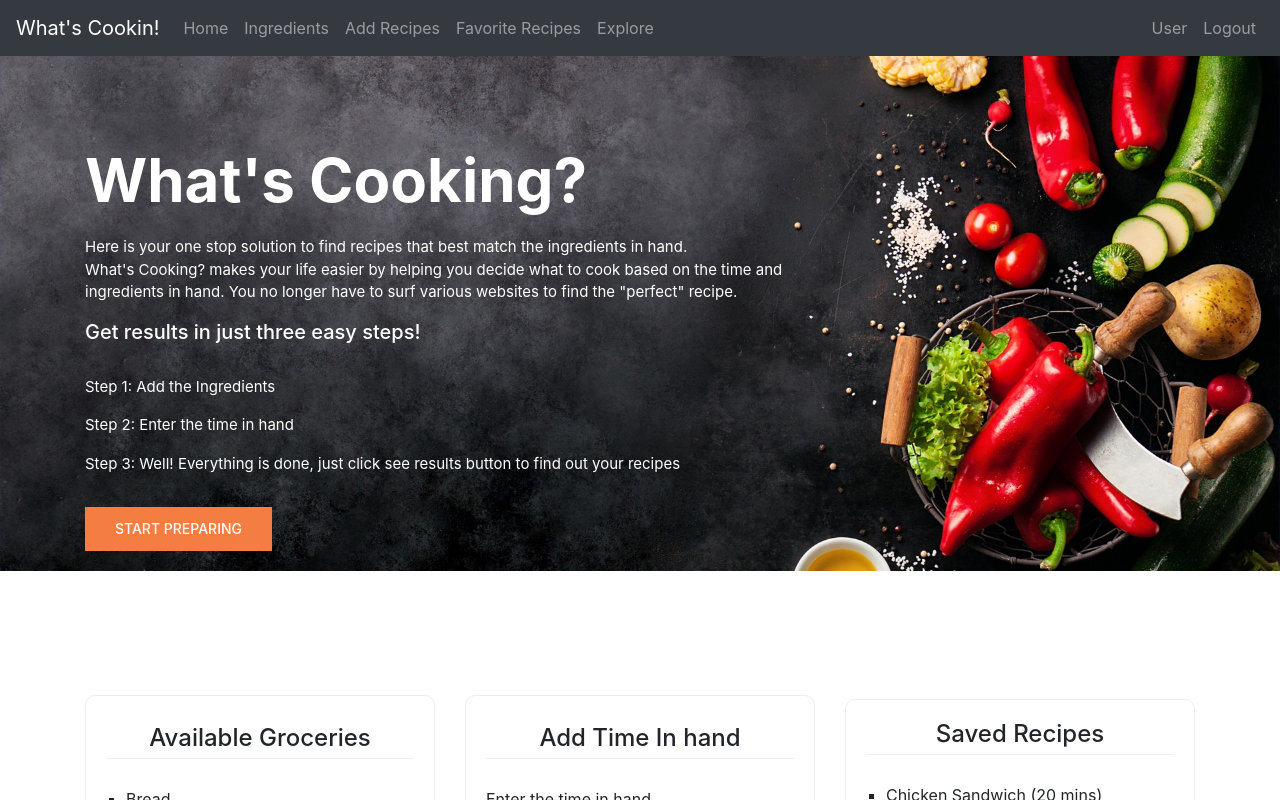
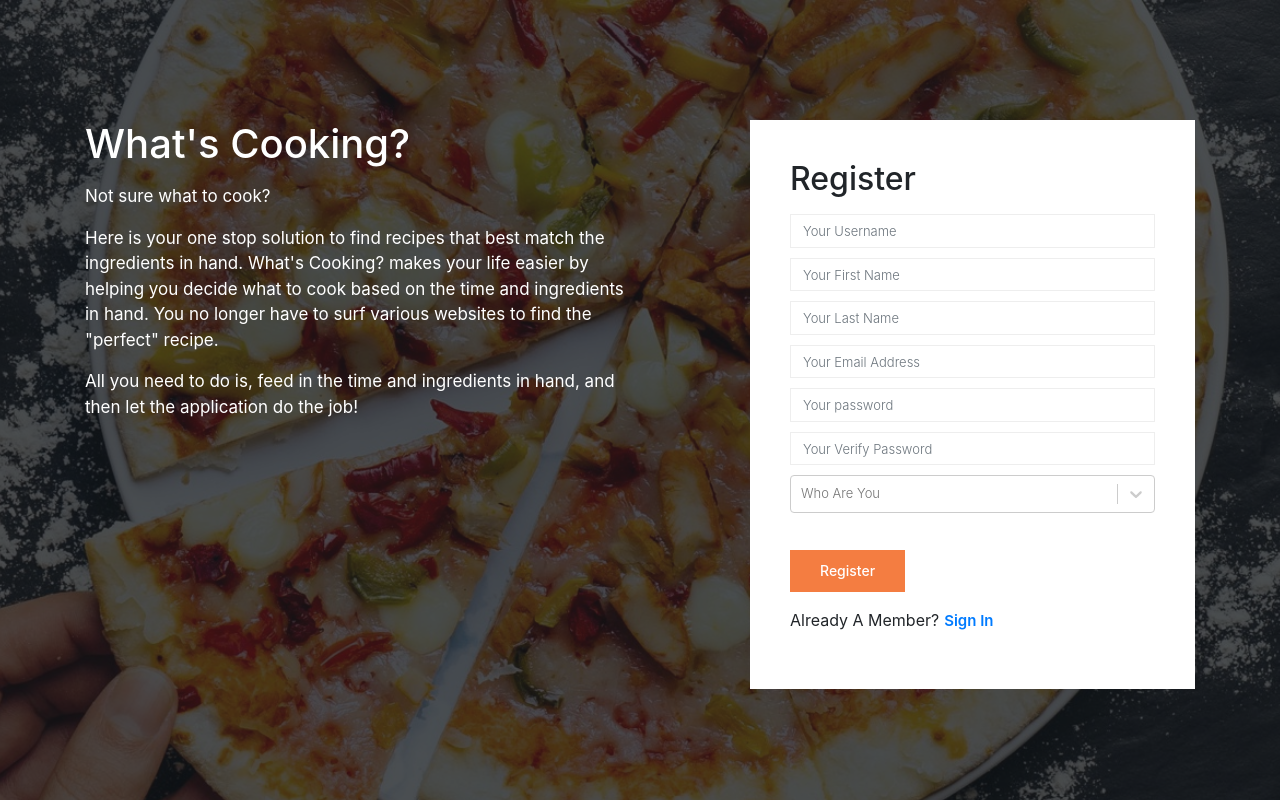
Before and after one commit to RonnJacob/whats-cooking, a React (Create React App) app: page /home in a window 1280 px wide. Shown: the top 800 px of the page. Built offline with nearby package versions, Linux system fonts and the light colour scheme.

Commit message:
Registration without validation for regular users

```diff
--- a/package.json
+++ b/package.json
@@ -4,12 +4,16 @@
   "private": true,
   "dependencies": {
     "bootstrap": "^4.3.1",
+    "chroma-js": "^2.0.3",
+    "emotion": "^10.0.9",
+    "font-awesome.css": "^4.7.2",
     "jquery": "^3.4.0",
     "react": "^16.8.6",
     "react-bootstrap": "^1.0.0-beta.8",
     "react-dom": "^16.8.6",
     "react-router-dom": "^5.0.0",
-    "react-scripts": "2.1.8"
+    "react-scripts": "2.1.8",
+    "react-select": "^2.4.3"
   },
   "scripts": {
     "start": "react-scripts start",
--- a/src/assets/css/main.css
+++ b/src/assets/css/main.css
@@ -2539,7 +2539,7 @@ body.mobile-nav-active #mobile-nav-toggle {
   background: #fff;
   padding: 40px 40px;
 }
-.reservation-area .reservation-right .form-wrap .form-control {
+.reservation-area . .form-wrap .form-control {
   border-radius: 0px;
   margin-bottom: 10px;
   border-color: #eeeeee;
--- a/src/containers/LandingPage.js
+++ b/src/containers/LandingPage.js
@@ -1,20 +1,33 @@
 import React, {Component} from 'react'
 import {BrowserRouter as Router, Route, Link} from "react-router-dom";
 import HomePage from "./HomePage/HomePage";
+import RegisterPage from "./RegisterPage/RegisterPage";
 
 
 class LandingPage extends Component{
     constructor(props){
         super(props);
     }
+
+    goToHome = () =>
+        window.location.href = '../home';
+    goToRegister= () =>
+        window.location.href = '../register';
+
     render(){
 
         return (
             <div>
                 <Router>
                     <div>
-                        <Link to="/home">Go To Home Page</Link>
+                        <a onClick={this.goToHome}>asd</a>
+                        <a onClick={this.goToRegister}>asd</a>
+                        {/*<Link to="/home">Go To Home Page</Link>*/}
+                        {/*<Link to="/register">Go To Registration Page</Link>*/}
                         <Route path='/home' component={HomePage}/>
+                        <Route path="/register"
+                               exact component={RegisterPage}>
+                        </Route>
                     </div>
                 </Router>
             </div>
--- a/src/containers/RegisterPage/RegisterPage.css
+++ b/src/containers/RegisterPage/RegisterPage.css
@@ -1,3 +1,6 @@
+#register-page{
+    height:100%;
+}
 .reservation-area {
     background: url(../../assets/img/reservation-bg.jpg) no-repeat center/cover;
 }
@@ -62,9 +65,14 @@
 
 .section-gap {
     padding: 120px 0;
+    /*height:100%;*/
 }
 
 
 .intro-text {
     font-size: 17px;
 }
+
+.Select-placeholder {
+    font-size: smaller;
+}
--- a/src/containers/RegisterPage/RegisterPage.js
+++ b/src/containers/RegisterPage/RegisterPage.js
@@ -1,14 +1,85 @@
 import React from 'react'
-import '../../node_modules/font-awesome/css/font-awesome.css'
-import '../../node_modules/bootstrap/dist/css/bootstrap.css'
+import '../../../node_modules/font-awesome.css'
+import '../../../node_modules/bootstrap/dist/css/bootstrap.css'
 import './RegisterPage.css'
+import '../../assets/css/main.css'
+import Select from 'react-select'
+import RegularUserServices from '../../services/RegularUserServices'
+
+const options = [
+    { value: 'REGULAR', label: 'Foodie' },
+    { value: 'CHEF', label: 'Chef' },
+    { value: 'NUTRITIONIST', label: 'Nutritionist' }
+];
+
+const customStyles = {
+
+
+    option: (provided, state) => ({
+        ...provided,
+        color: '#686868',
+        fontSize: '13px',
+        fontWeight: '300',
+    }),
+    container: (provided, state) => ({
+        ...provided,
+        marginBottom: '17'
+    }),
+    placeholder: (provided, state) => ({
+        ...provided,
+        color: '#747474',
+        fontSize: '13px',
+        fontWeight: '300',
+    }),
+
+    valueContainer: (provided, state) => ({
+        ...provided,
+        color: '#747474',
+        fontSize: '13px',
+        fontWeight: '300',
+    }),
+
+};
+
 class RegisterPage extends React.Component{
     constructor(props){
         super(props);
+        this.state = {
+            selectedRole: null,
+            error: null,
+            user: {}
+        }
+        this.regularUserServices = new RegularUserServices();
     }
+
+
+    handleChange = (selectedRole) => {
+        this.setState({ selectedRole });
+    };
+
+    registerUser = () => {
+        this.state.user['username'] = document.getElementById('register_username').value;
+        this.state.user['firstName'] = document.getElementById('register_firstname').value;
+        this.state.user['lastName'] = document.getElementById('register_lastname').value;
+        this.state.user['password'] = document.getElementById('register_password').value;
+        this.state.user['password'] = document.getElementById('register_verify_password').value;
+        this.state.user['role'] = this.state.selectedRole ? this.state.selectedRole.value : 'no';
+        if(this.state.user['role']=== 'CHEF'){
+            this.state.user['blogPost'] = document.getElementById('register_chefblog').value;
+        }
+        if(this.state.user['role']==='NUTRITIONIST'){
+            this.state.user['nutritionist'] = document.getElementById('register_nutritionistsite').value;
+        }
+        if(this.state.user['role']==='REGULAR'){
+            this.regularUserServices.registerRegularUser(this.state.user);
+        }
+
+    };
+
     render(){
+        const { selectedOption } = this.state;
         return(
-            <div>
+            <div id="register-page">
                 <section className="reservation-area section-gap relative">
                     <div className="overlay overlay-bg">
                     </div>
@@ -33,37 +104,81 @@ class RegisterPage extends React.Component{
                             <div className="col-lg-5 reservation-right">
                                 <form className="form-wrap">
                                     <h2 className="mb-3">Register</h2>
+                                    {this.state.error!=null && <p>Error: {this.state.error}</p>}
                                     <input type="text" className="form-control"
                                            placeholder="Your Username"
                                            required
                                            id="register_username"
-                                           onFocus="this.placeholder = ''" onBlur="this.placeholder = 'Your Username'">
+                                           onFocus={()=>{this.placeholder = ''}} onBlur={()=>{this.placeholder = 'Your Username'}}>
+                                    </input>
+                                    <input type="text" className="form-control"
+                                           placeholder="Your First Name"
+                                           required
+                                           id="register_firstname"
+                                           onFocus={()=>this.placeholder = ''} onBlur={()=>this.placeholder = 'Your First Name'}>
+                                    </input>
+                                    <input type="text" className="form-control"
+                                           placeholder="Your Last Name"
+                                           required
+                                           id="register_lastname"
+                                           onFocus={()=>this.placeholder = ''} onBlur={()=>this.placeholder = 'Your Last Name'}>
                                     </input>
 
                                     <input type="email" className="form-control"
                                            placeholder="Your Email Address"
-                                           onFocus="this.placeholder = ''"
+                                           onFocus={()=>this.placeholder = ''}
                                            id="register_email"
-                                           onBlur="this.placeholder = 'Your Email Address'">
+                                           onBlur={()=>this.placeholder = 'Your Email Address'}>
                                     </input>
 
                                     <input type="password" className="form-control"
                                            placeholder="Your password"
                                            id="register_password"
-                                           onFocus="this.placeholder = ''"
-                                           onBlur="this.placeholder = 'Your password'">
+                                           onFocus={()=>this.placeholder = ''}
+                                           onBlur={()=>this.placeholder = 'Your password'}>
                                     </input>
 
                                     <input type="password"
                                            className="form-control"
                                            placeholder="Your Verify Password"
                                            id="register_verify_password"
-                                           onFocus="this.placeholder = ''"
-                                           onBlur="this.placeholder = 'Your Verify Password'">
+                                           onFocus={()=>this.placeholder = ''}
+                                           onBlur={()=>this.placeholder = 'Your Verify Password'}>
                                     </input>
 
-                                    <a className="primary-btn text-uppercase mt-20" style="color: white"
-                                       id="sign_up">Register
+                                    <Select
+                                        placeholder={'Who Are You'}
+                                        styles={customStyles}
+                                        value={selectedOption}
+                                        onChange={this.handleChange}
+                                        options={options}
+                                    />
+
+                                    {
+                                        this.state.selectedRole != null && this.state.selectedRole.value==='chef'
+                                        &&
+                                        <input type="text" className="form-control"
+                                               placeholder="Your Blog Page"
+                                               required
+                                               id="register_chefblog"
+                                               onFocus={()=>{this.placeholder = ''}}
+                                               onBlur={()=>{this.placeholder = 'Your Blog Page'}}>
+                                        </input>
+                                    }
+
+                                    {
+                                        this.state.selectedRole != null && this.state.selectedRole.value==='nutritionist'
+                                        &&
+                                        <input type="text" className="form-control"
+                                               placeholder="Your Site"
+                                               required
+                                               id="register_nutritionistsite"
+                                               onFocus={()=>{this.placeholder = ''}}
+                                               onBlur={()=>{this.placeholder = 'Your Site'}}>
+                                        </input>
+                                    }
+                                    <a className="primary-btn text-uppercase mt-20" style={{color: 'white'}}
+                                       id="sign_up" onClick={this.registerUser}>Register
                                     </a>
 
                                     <p className="mt-3">Already A Member?
@@ -76,19 +191,6 @@ class RegisterPage extends React.Component{
                         </div>
                     </div>
                 </section>
-
-                <footer className="footer-area">
-                    <div className="footer-bottom-wrap">
-                        <div className="container">
-                            <div className="row footer-bottom d-flex justify-content-between align-items-center">
-                                <p className="col-lg-8 col-mdcol-sm-6 -6 footer-text m-0">
-                                    Copyright &copy;
-                                    <script>document.write(new Date().getFullYear());</script>
-                                </p>
-                            </div>
-                        </div>
-                    </div>
-                </footer>
             </div>
         )
     }
--- a/src/index.css
+++ b/src/index.css
@@ -1,16 +1,19 @@
 @import url('https://fonts.googleapis.com/css?family=Poppins:100,200,400,300,500,600,700');
 
 body {
-  margin: 0;
-  padding: 0;
-  font-family: -apple-system, BlinkMacSystemFont, "Segoe UI", "Roboto", "Oxygen",
-    "Ubuntu", "Cantarell", "Fira Sans", "Droid Sans", "Helvetica Neue",
-    sans-serif;
-  -webkit-font-smoothing: antialiased;
-  -moz-osx-font-smoothing: grayscale;
+  color: #777777;
+  font-family: "Poppins", sans-serif;
+  font-size: 14px;
+  font-weight: 300;
+  line-height: 1.625em;
+  position: relative;
 }
-
 code {
   font-family: source-code-pro, Menlo, Monaco, Consolas, "Courier New",
     monospace;
 }
+
+html, body, #root{
+  height:100%;
+  width: 100%;
+}
--- a/src/index.js
+++ b/src/index.js
@@ -5,8 +5,9 @@ import App from './App';
 import * as serviceWorker from './serviceWorker';
 import HomePage from "./containers/HomePage/HomePage";
 import LandingPage from "./containers/LandingPage";
+import RegisterPage from "./containers/RegisterPage/RegisterPage";
 
-ReactDOM.render(<LandingPage />, document.getElementById('root'));
+ReactDOM.render(<RegisterPage />, document.getElementById('root'));
 
 // If you want your app to work offline and load faster, you can change
 // unregister() to register() below. Note this comes with some pitfalls.
--- /dev/null
+++ b/src/services/RegularUserServices.js
@@ -0,0 +1,15 @@
+const FETCH_URL = 'localhost:4200/api/';
+
+export default class RegularUserServices{
+    registerRegularUser= (regularUser) => {
+        // console.log(regularUser);
+        return fetch('http://localhost:4200/api/registerUser', {
+            method : 'post',
+            body : JSON.stringify(regularUser),
+            headers : {
+                'content-type' : 'application/json'
+            },
+            credentials : "same-origin"
+        }).then(res=> console.log(res));
+    };
+}
```
Also changed, not shown: 1 other file (tests, documents, lock files or other folders).
